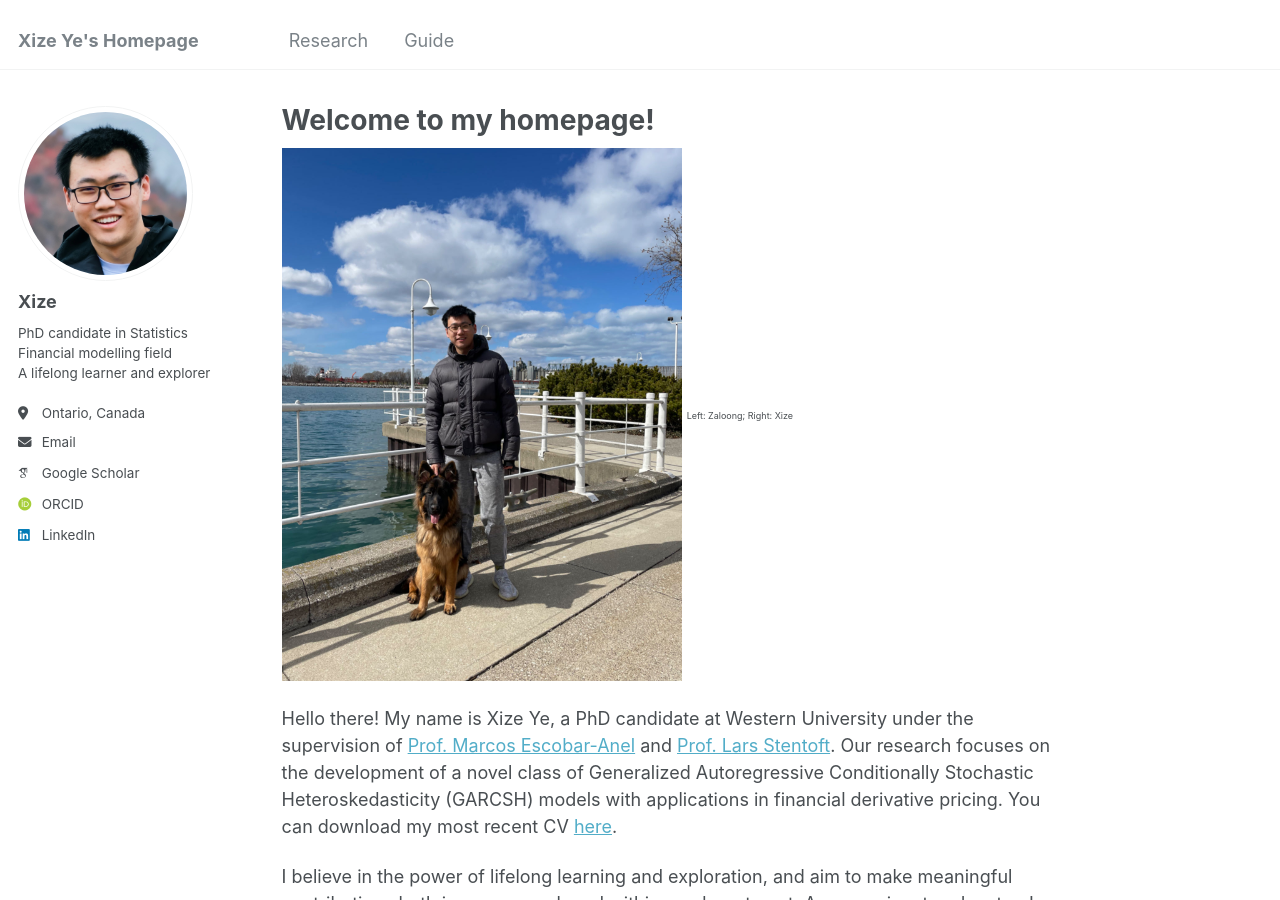
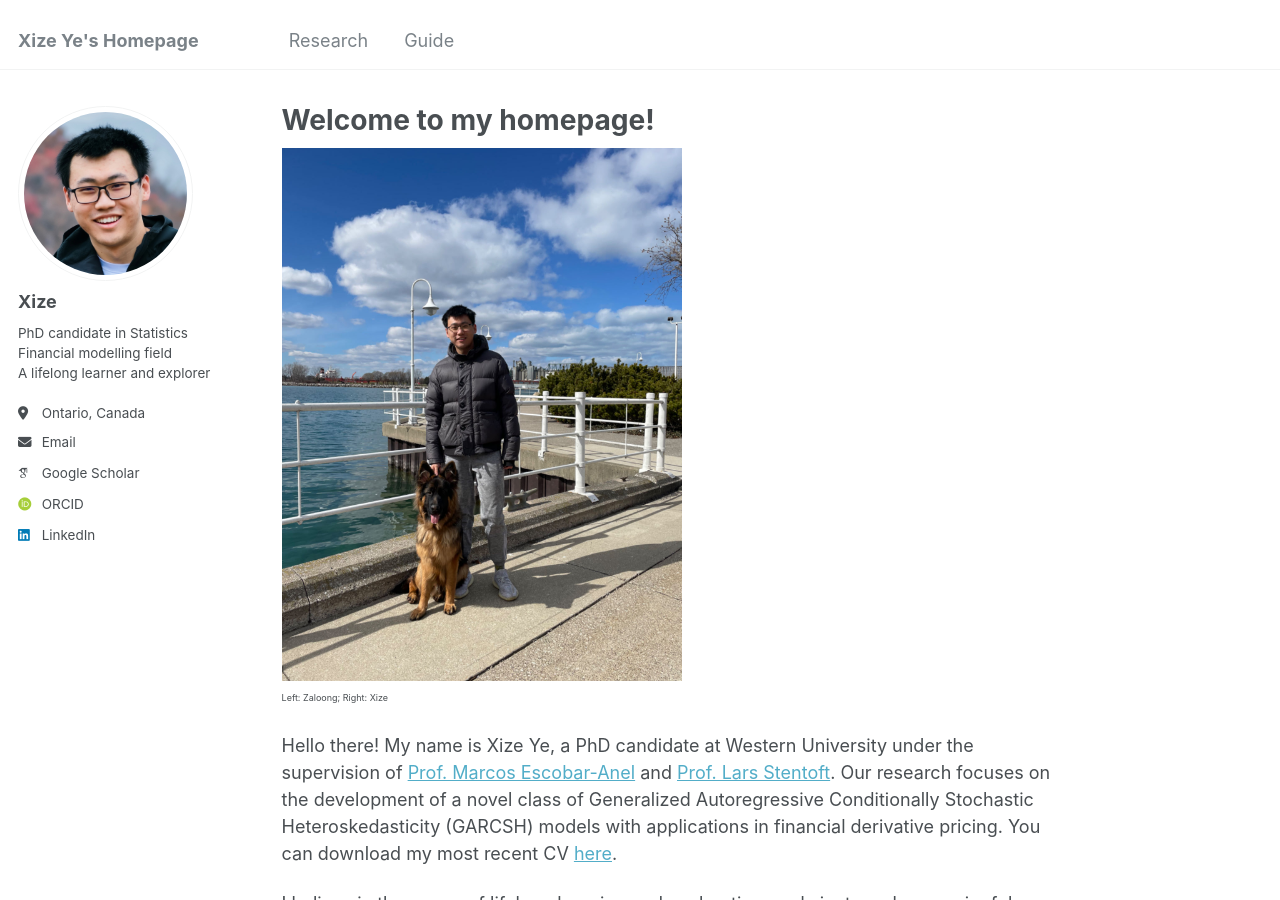
Before and after one commit to XIZEYE/xizeye.github.io, a Jekyll site: the page built from _pages/about.md, in a window 1280 px wide and 900 px high. Built offline with Jekyll 4.4.1, drawn with Linux system fonts in a browser that asks for light colours; some web fonts are replaced.

Commit message:
Update about.md

```diff
--- a/_pages/about.md
+++ b/_pages/about.md
@@ -7,7 +7,7 @@ redirect_from:
   - /about.html
 ---
 
-<img src="/images/personal_pic.jpg" alt="Image" width="400"/>
+<img src="/images/personal_pic.jpg" alt="Image" width="400"/>\
 <span style="font-size:0.5em;">Left: Zaloong; Right: Xize</span>
 
 Hello there! My name is Xize Ye, a PhD candidate at Western University under the supervision of [Prof. Marcos Escobar-Anel](https://www.uwo.ca/stats/people/bios/marcos-escobar-anel.html) and [Prof. Lars Stentoft](https://economics.uwo.ca/people/faculty/stentoft.html). Our research focuses on the development of a novel class of Generalized Autoregressive Conditionally Stochastic Heteroskedasticity (GARCSH) models with applications in financial derivative pricing. You can download my most recent CV [here](https://xizeye.github.io/files/cv.pdf).
```
